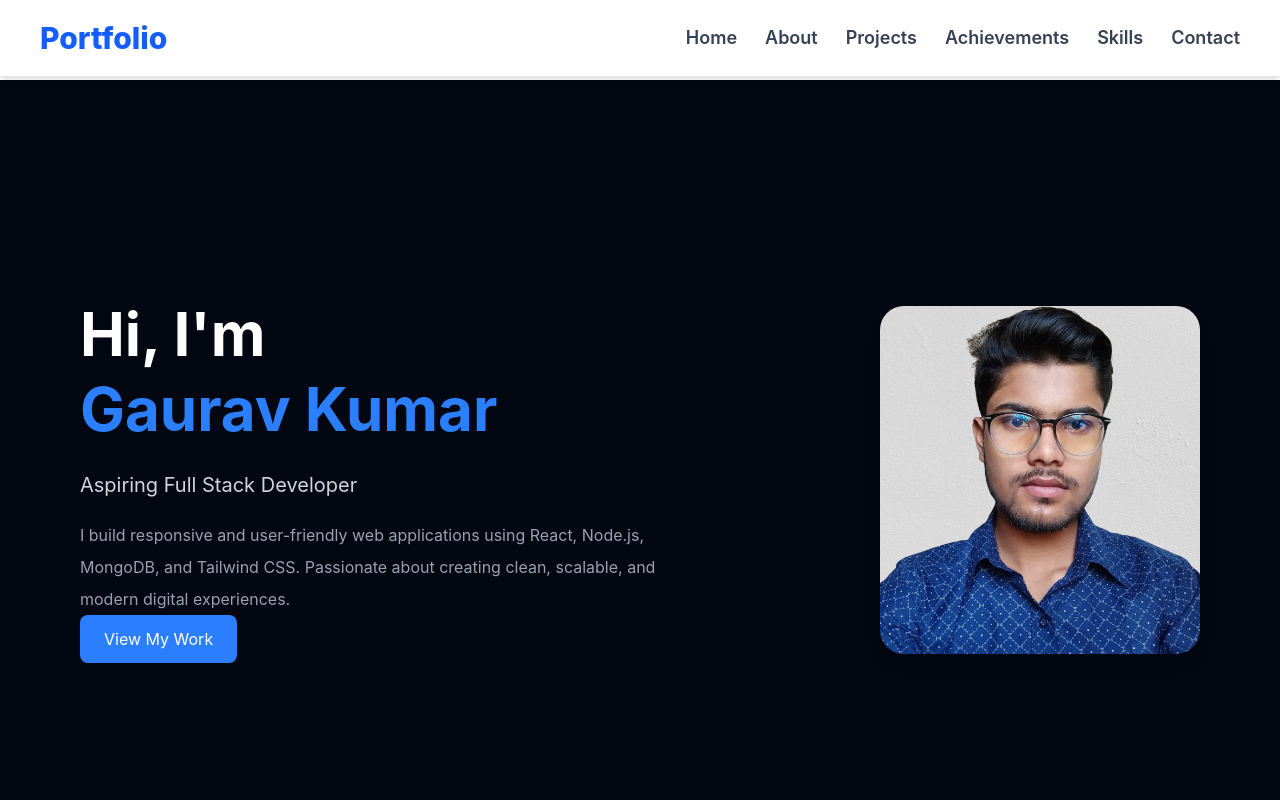
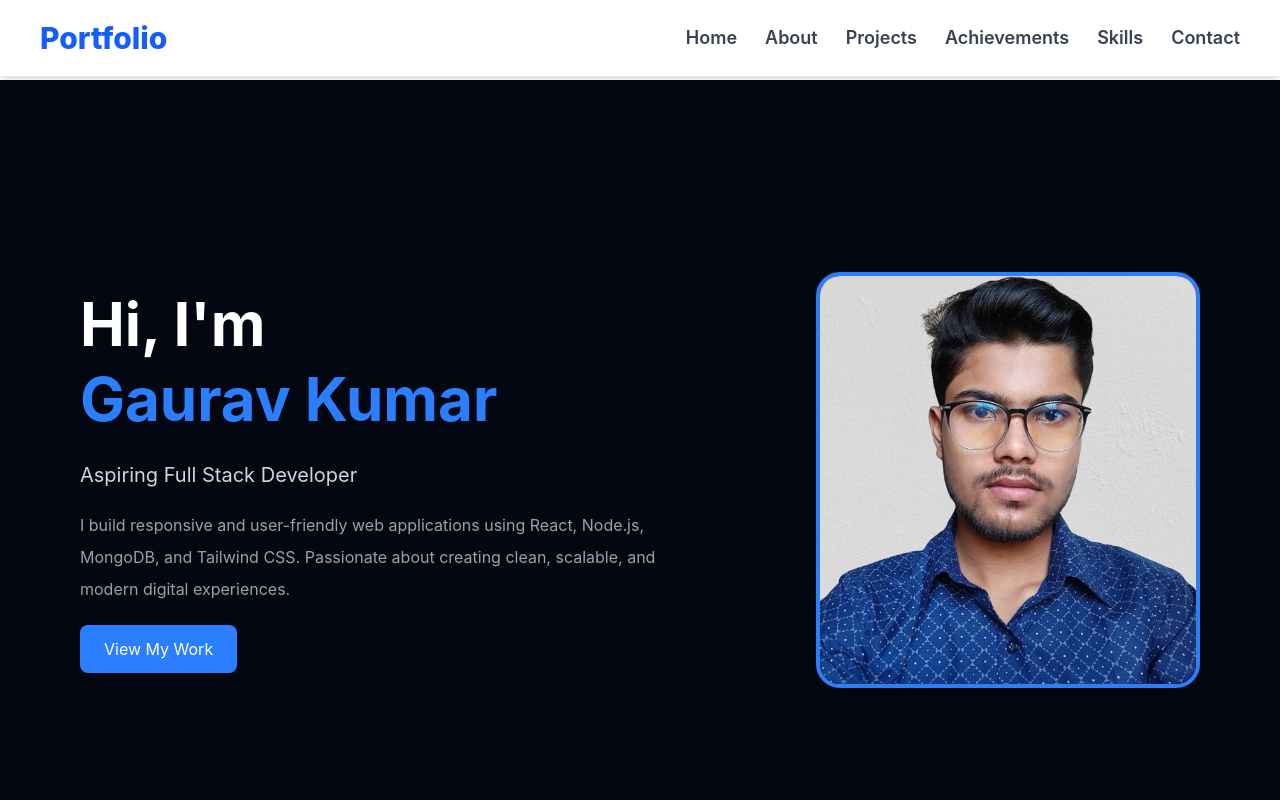
Before and after one commit to gauravkumar2005/My-Portfolio, a React (Vite) app: page / in a window 1280 px wide. Shown: the top 800 px of the page. Built offline with nearby package versions, Linux system fonts and the light colour scheme.

Commit message:
improve image style in home page

```diff
--- a/src/pages/Home.jsx
+++ b/src/pages/Home.jsx
@@ -36,7 +36,7 @@ function Home() {
 
           <a
             href="#projects"
-            className="inline-block px-5 sm:px-6 py-2 sm:py-3 bg-blue-500 rounded-lg hover:bg-blue-600 transition"
+            className="inline-block px-5 sm:px-6 py-2 sm:py-3 bg-blue-500 rounded-lg hover:bg-blue-600 transition mt-5"
           >
             View My Work
           </a>
@@ -46,7 +46,7 @@ function Home() {
           <img
             src={Photo}
             alt="Gaurav Kumar"
-            className="w-40 sm:w-56 md:w-80 rounded-3xl shadow-lg"
+            className="w-72 md:w-96 rounded-3xl border-4 border-blue-500 shadow-2xl hover:scale-105 transition duration-500"
           />
         </div>
       </section>
```
